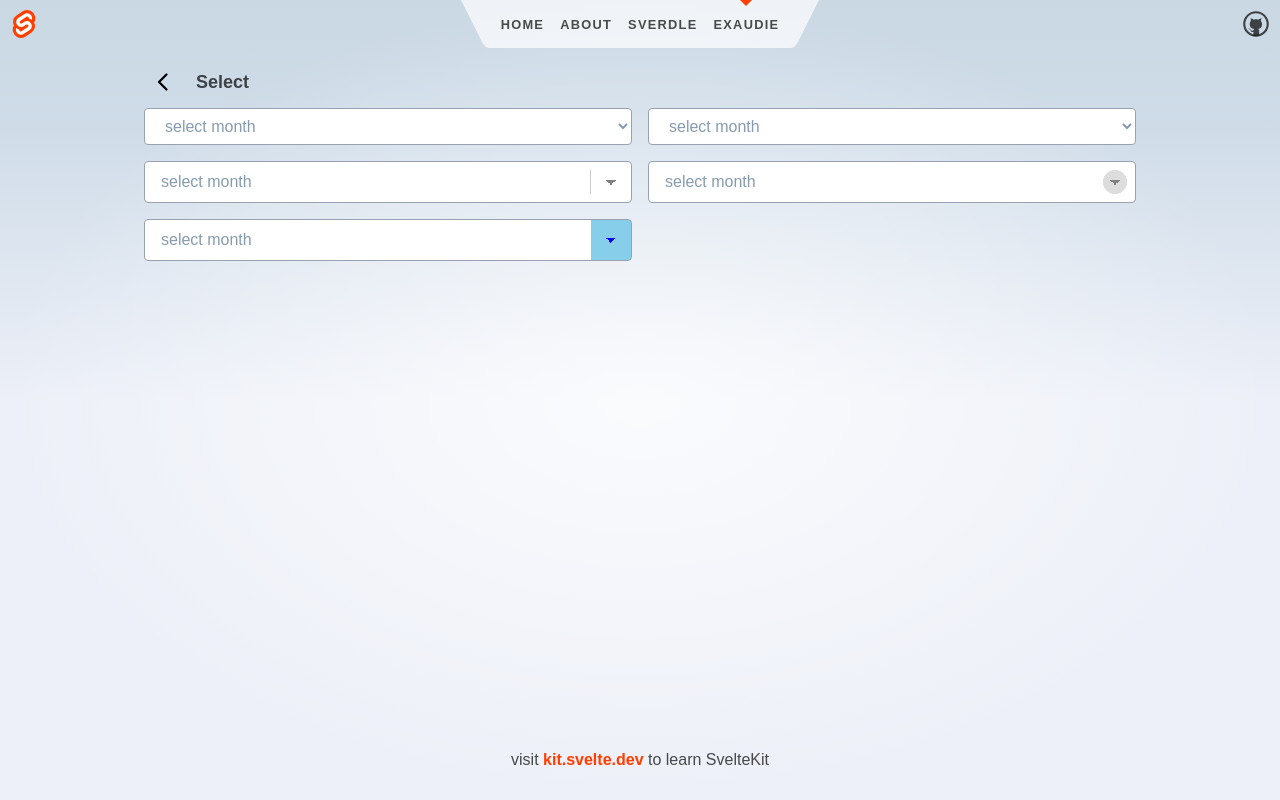
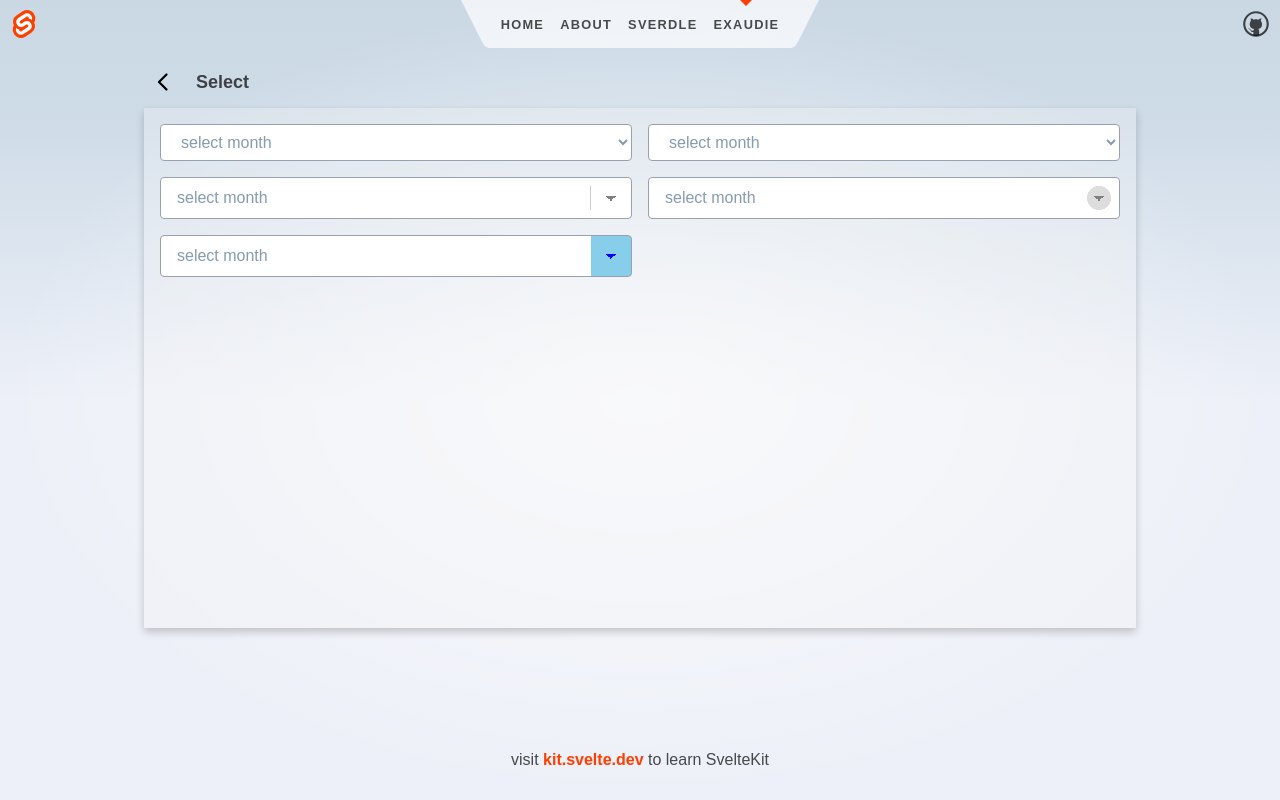
Before and after one commit to exaudie/myapp-sveltekit-example, a SvelteKit app: page /exaudie/select in a window 1280 px wide. Built offline with nearby package versions, Linux system fonts and the light colour scheme.

Commit message:
refactor(Grid): Implement grid layout component

```diff
--- /dev/null
+++ b/src/lib/components/card/Card.svelte
@@ -0,0 +1,12 @@
+<div class="card">
+	<slot />
+</div>
+
+<style>
+	.card {
+		width: 100%;
+		box-shadow: 0 4px 8px 0 rgba(0, 0, 0, 0.2);
+		transition: 0.3s;
+		cursor: pointer;
+	}
+</style>
--- /dev/null
+++ b/src/lib/components/grid/GridLayoutThreeColumn.svelte
@@ -0,0 +1,9 @@
+<main><slot /></main>
+
+<style>
+	main {
+		display: grid;
+		grid-template-columns: repeat(3, 1fr);
+		gap: 1em;
+	}
+</style>
--- /dev/null
+++ b/src/lib/components/grid/GridLayoutTwoColumn.svelte
@@ -0,0 +1,9 @@
+<main><slot /></main>
+
+<style>
+	main {
+		display: grid;
+		grid-template-columns: repeat(2, 1fr);
+		gap: 1em;
+	}
+</style>
--- a/src/routes/exaudie/(pages)/+layout.svelte
+++ b/src/routes/exaudie/(pages)/+layout.svelte
@@ -1,5 +1,6 @@
 <script lang="ts">
 	import { page } from '$app/stores';
+	import Card from '$lib/components/card/Card.svelte';
 	import NavToBack from '$lib/components/NavToBack.svelte';
 	import VerticalSpace from '$lib/components/VerticalSpace.svelte';
 	import { menuItems } from '$lib/constants/ExaudieMenu';
@@ -8,4 +9,18 @@
 
 <NavToBack label={getMenuTitleFromPage(menuItems, $page.url.pathname)} linkBack="/exaudie" />
 <VerticalSpace height="8px" />
-<slot />
+<Card>
+	<main>
+		<slot />
+	</main>
+</Card>
+
+<style>
+	main {
+		height: 65vh;
+		overflow: auto;
+		background-color: rgba(245, 245, 245, 0.3);
+		padding: 1em;
+		box-sizing: border-box;
+	}
+</style>
--- a/src/routes/exaudie/(pages)/dialog/+page.svelte
+++ b/src/routes/exaudie/(pages)/dialog/+page.svelte
@@ -1,4 +1,5 @@
 <script lang="ts">
+	import GridLayoutThreeColumn from '$lib/components/grid/GridLayoutThreeColumn.svelte';
 	import Button from '$lib/components/button/Button.svelte';
 	import Dialog from '$lib/components/dialog/Dialog.svelte';
 	import DialogOutsiteClick from '$lib/components/dialog/DialogOutsiteClick.svelte';
@@ -10,13 +11,13 @@
 	const toggleShowDialogWithOutsite = () => (isShowDialogWithOutsite = !isShowDialogWithOutsite);
 </script>
 
-<div class="wrap">
+<GridLayoutThreeColumn>
 	<Button on:onClick={toggleShowDialog}>show</Button>
 
 	<Button on:onClick={toggleShowDialogWithOutsite}>show with outsite</Button>
 
 	<Button on:onClick={toggleShowDialog}>show</Button>
-</div>
+</GridLayoutThreeColumn>
 
 <Dialog isShow={isShowDialog}>
 	<div class="content">
@@ -35,12 +36,6 @@
 </DialogOutsiteClick>
 
 <style>
-	.wrap {
-		display: grid;
-		grid-template-columns: repeat(3, 1fr);
-		gap: 1em;
-	}
-
 	.content {
 		background-color: blueviolet;
 		width: 300px;
--- a/src/routes/exaudie/(pages)/input/+page.svelte
+++ b/src/routes/exaudie/(pages)/input/+page.svelte
@@ -1,4 +1,5 @@
 <script lang="ts">
+	import GridLayoutTwoColumn from '$lib/components/grid/GridLayoutTwoColumn.svelte';
 	import PrefixInput from '$lib/components/input/PrefixInput.svelte';
 	import SuffixInput from '$lib/components/input/SuffixInput.svelte';
 	import Input from '$lib/components/input/input.svelte';
@@ -6,7 +7,7 @@
 	import SvelteIcon from '$lib/images/svelte-logo.svg';
 </script>
 
-<div class="wrap">
+<GridLayoutTwoColumn>
 	<Input placeholder="enter some text" />
 
 	<Input placeholder="enter some text" />
@@ -48,12 +49,4 @@
 	<PrefixInput>
 		<Input placeholder="enter some text" />
 	</PrefixInput>
-</div>
-
-<style>
-	.wrap {
-		display: grid;
-		grid-template-columns: repeat(2, 1fr);
-		gap: 1em;
-	}
-</style>
+</GridLayoutTwoColumn>
--- a/src/routes/exaudie/(pages)/select/+page.svelte
+++ b/src/routes/exaudie/(pages)/select/+page.svelte
@@ -1,12 +1,13 @@
 <script lang="ts">
 	import { getMonthList } from '$lib/helpers/DateFormatter';
+	import GridLayoutTwoColumn from '$lib/components/grid/GridLayoutTwoColumn.svelte';
 	import Select from '$lib/components/select/Select.svelte';
 	import SelectClassic from '$lib/components/select/SelectClassic.svelte';
 	import SelectMinimal from '$lib/components/select/SelectMinimal.svelte';
 	import SelectRound from '$lib/components/select/SelectRound.svelte';
 </script>
 
-<div class="wrap">
+<GridLayoutTwoColumn>
 	<Select placeholder="select month">
 		{#each getMonthList() as month}
 			<option value={month}>{month}</option>
@@ -42,12 +43,4 @@
 			{/each}
 		</Select>
 	</SelectClassic>
-</div>
-
-<style>
-	.wrap {
-		display: grid;
-		grid-template-columns: repeat(2, 1fr);
-		gap: 1em;
-	}
-</style>
+</GridLayoutTwoColumn>
--- a/src/routes/exaudie/(pages)/toast/+page.svelte
+++ b/src/routes/exaudie/(pages)/toast/+page.svelte
@@ -4,6 +4,7 @@
 	import Toast from '$lib/components/Toast.svelte';
 	import ToastNotif from '$lib/components/ToastNotif.svelte';
 	import Button from '$lib/components/button/Button.svelte';
+	import GridLayoutThreeColumn from '$lib/components/grid/GridLayoutThreeColumn.svelte';
 
 	const onClick = () => {
 		notifications.success('testing toast', 1000);
@@ -47,7 +48,7 @@
 
 <Toast />
 <ToastNotif />
-<div class="wrap">
+<GridLayoutThreeColumn>
 	<Button on:onClick={onClick}>toast1</Button>
 
 	<Button on:onClick={onToast2}>toast2</Button>
@@ -55,12 +56,4 @@
 	<Button on:onClick={onToast3}>toast3</Button>
 
 	<Button on:onClick={() => {}}>toast4</Button>
-</div>
-
-<style>
-	.wrap {
-		display: grid;
-		grid-template-columns: repeat(3, 1fr);
-		gap: 1em;
-	}
-</style>
+</GridLayoutThreeColumn>
```
Also changed, not shown: src/lib/components/MenuCard.svelte (+4 -3 lines), src/lib/components/card/CardWithHover.svelte (renamed from src/lib/components/Card.svelte, +0 -8 lines), src/routes/exaudie/(pages)/progress/+page.svelte (+3 -8 lines).
